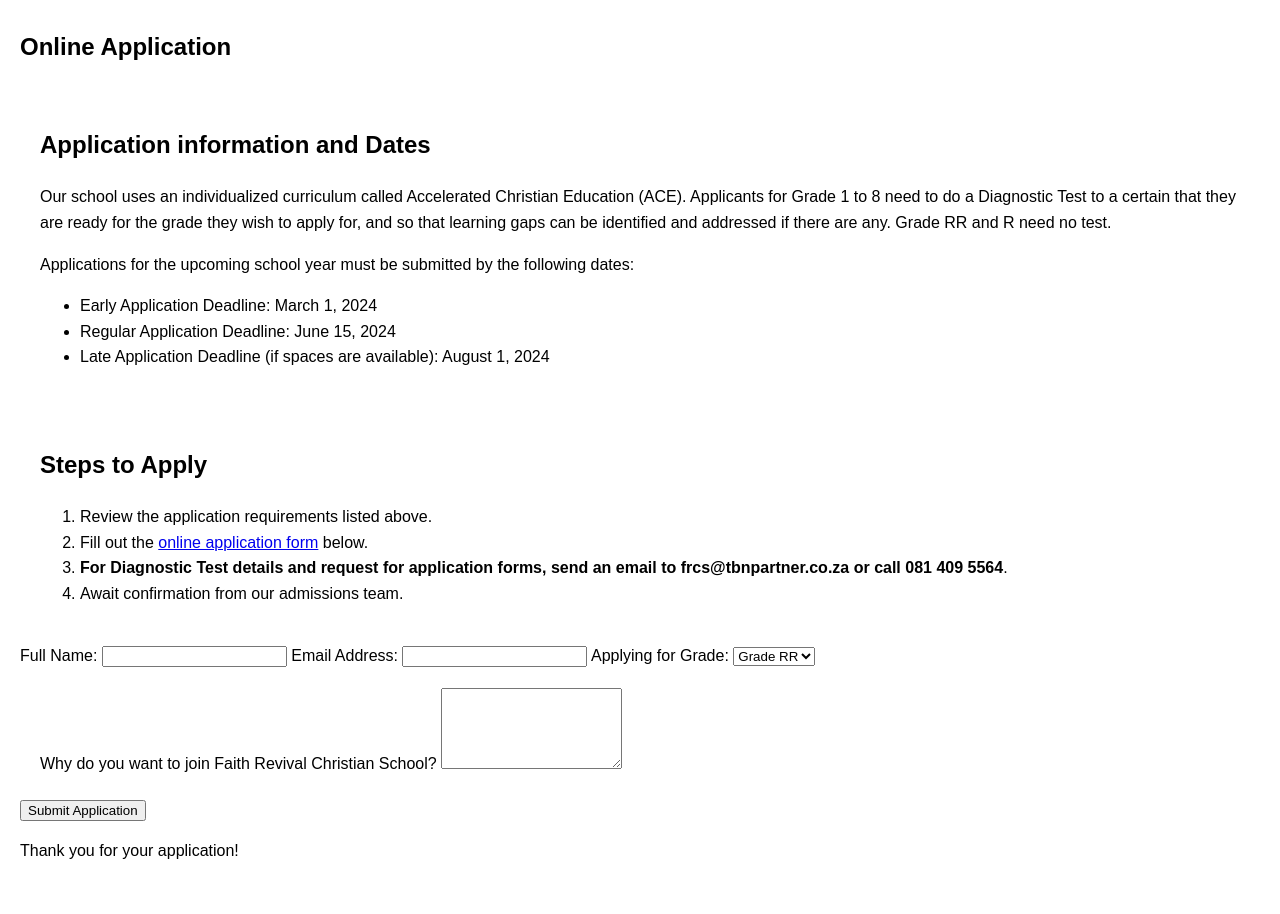
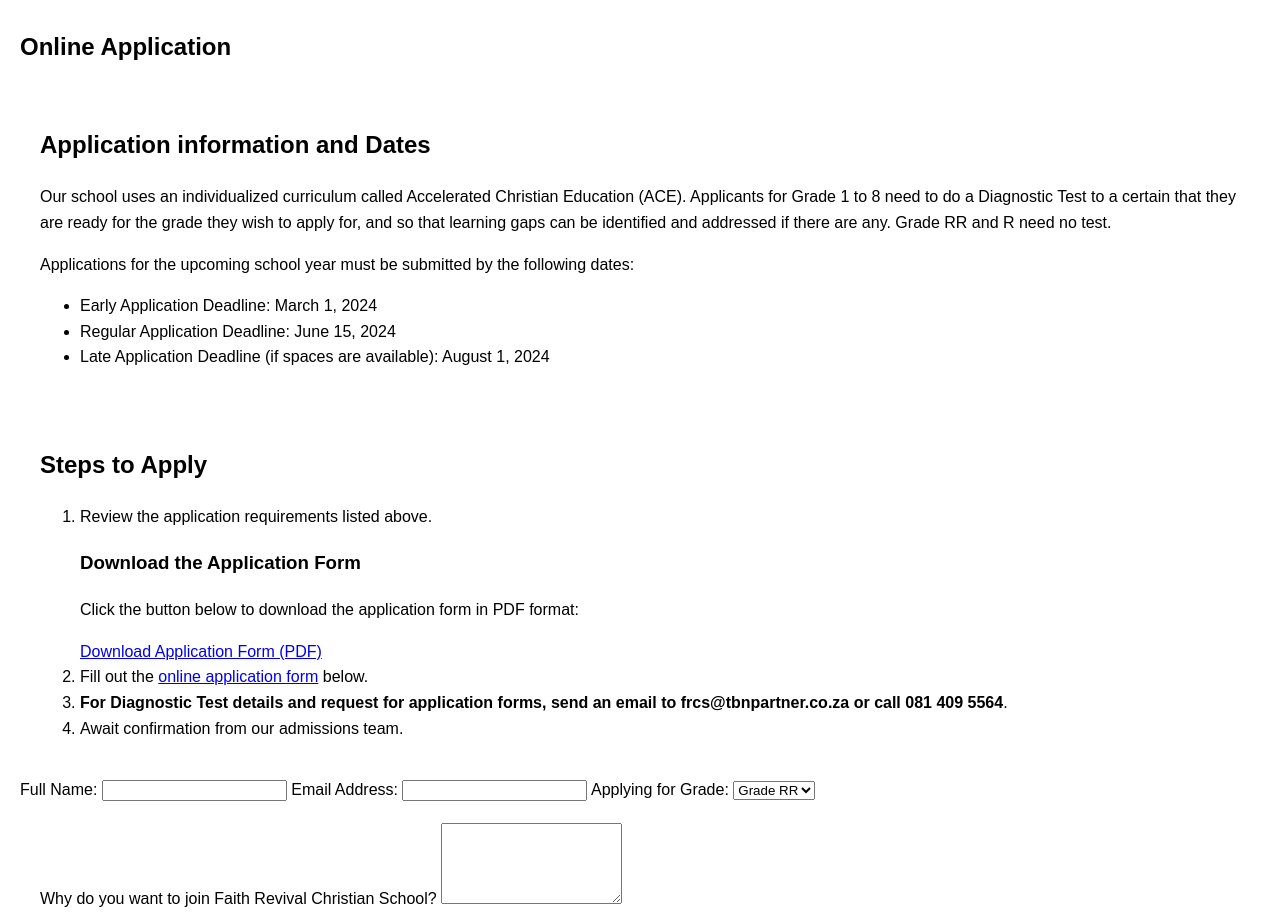
Before and after one commit to Malwande25/frcs.github.io, a plain HTML site: page admission.html in a window 1280 px wide. Shown: the part 183-1097 px from the top of the page. Drawn offline with Linux system fonts and the light colour scheme.

Commit message:
Update admission.html
Added the pdf version of the application

```diff
--- a/admission.html
+++ b/admission.html
@@ -44,6 +44,10 @@
             <h2>Steps to Apply</h2>
             <ol>
                 <li>Review the application requirements listed above.</li>
+                <h3>Download the Application Form</h3>
+                <p>Click the button below to download the application form in PDF format:</p>
+                <a href="FRCS application Form_updated.pdf" download class="download-btn">Download Application Form (PDF)</a>
+
                 <li>Fill out the <a href="#application-form">online application form</a> below.</li>
                 <li><strong>For Diagnostic Test details and request for application forms, send an email to
                     frcs@tbnpartner.co.za or call 081 409 5564</strong>.</li>
```
